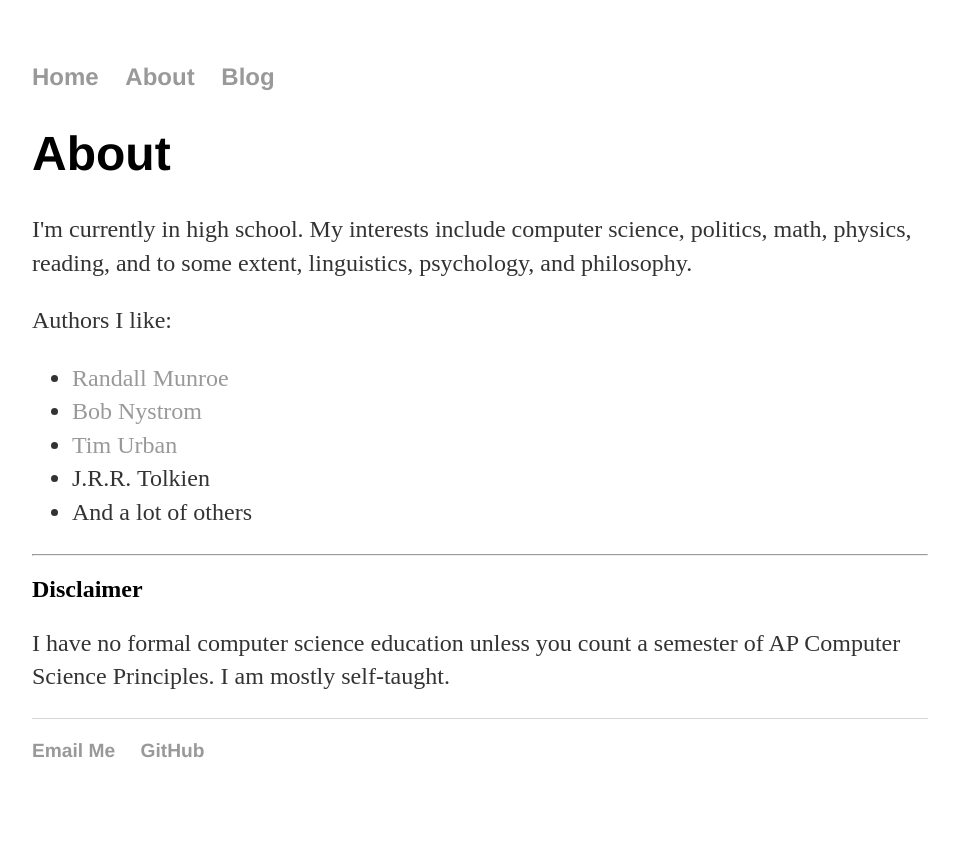
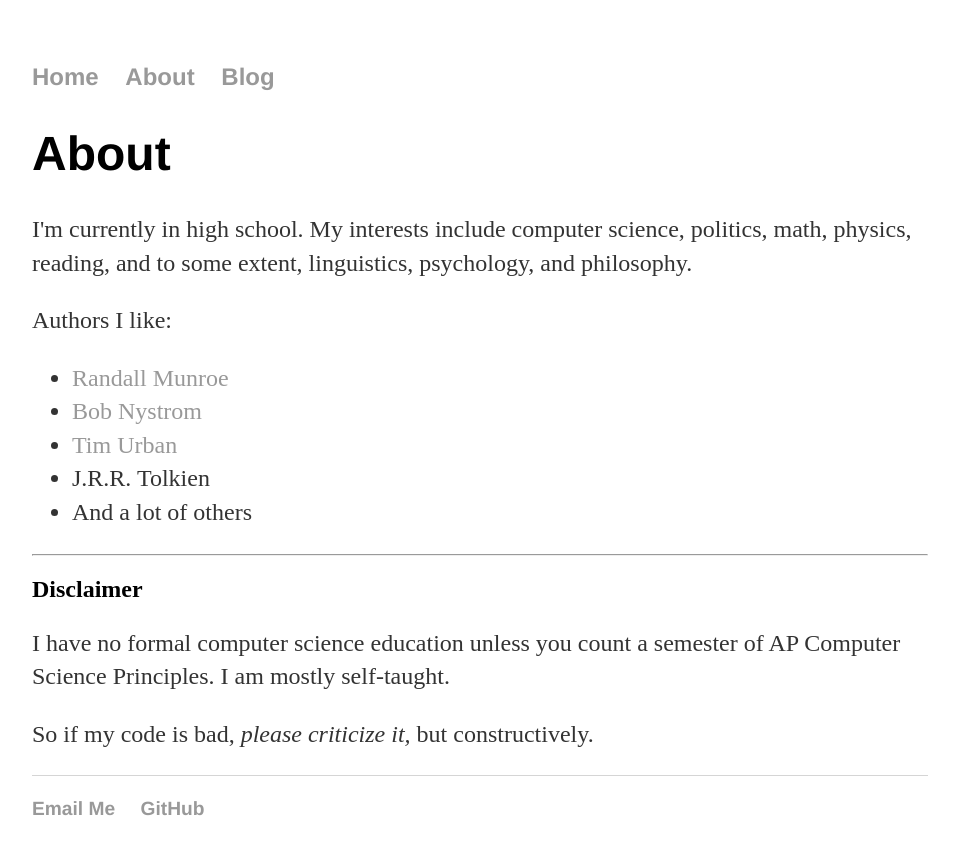
Before and after one commit to reutiteuti/reutiteuti.github.io, a Jekyll site: the page built from about/index.html, in a window 1280 px wide. Shown: the top 855 px of the page, without its empty margins (160-1119 px from the left). Built offline with Jekyll 4.4.1, drawn with Linux system fonts in a browser that asks for light colours.

Commit message:
Update index.html

```diff
--- a/about/index.html
+++ b/about/index.html
@@ -17,4 +17,5 @@ title: About Reuben Scheck
   <hr/>
   <h2 id="disclaimer">Disclaimer</h2>
   <p>I have no formal computer science education unless you count a semester of AP Computer Science Principles. I am mostly self-taught.</p>
+  <p>So if my code is bad, <em>please criticize it,</em> but constructively.</p>
 </div>
```
